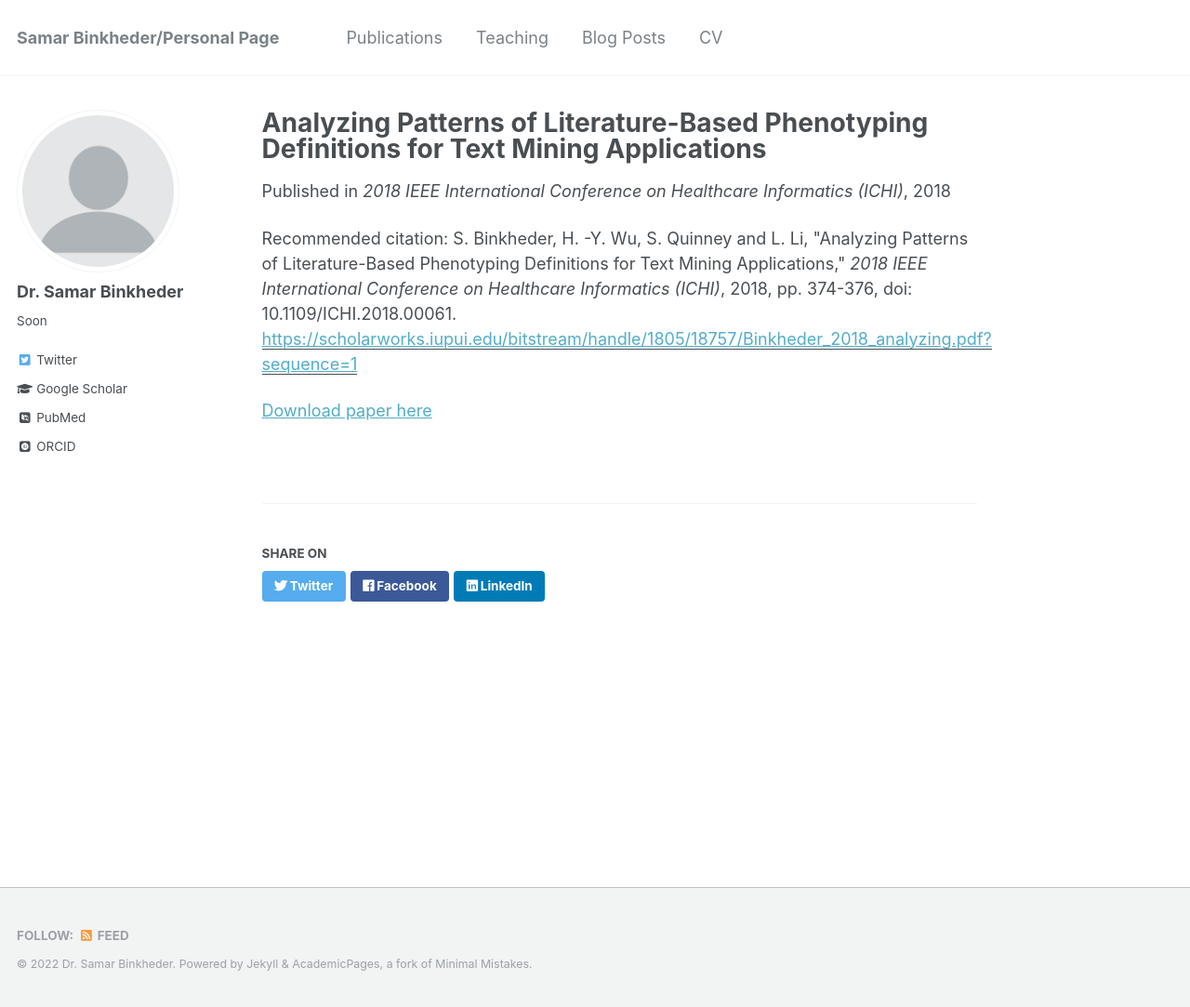
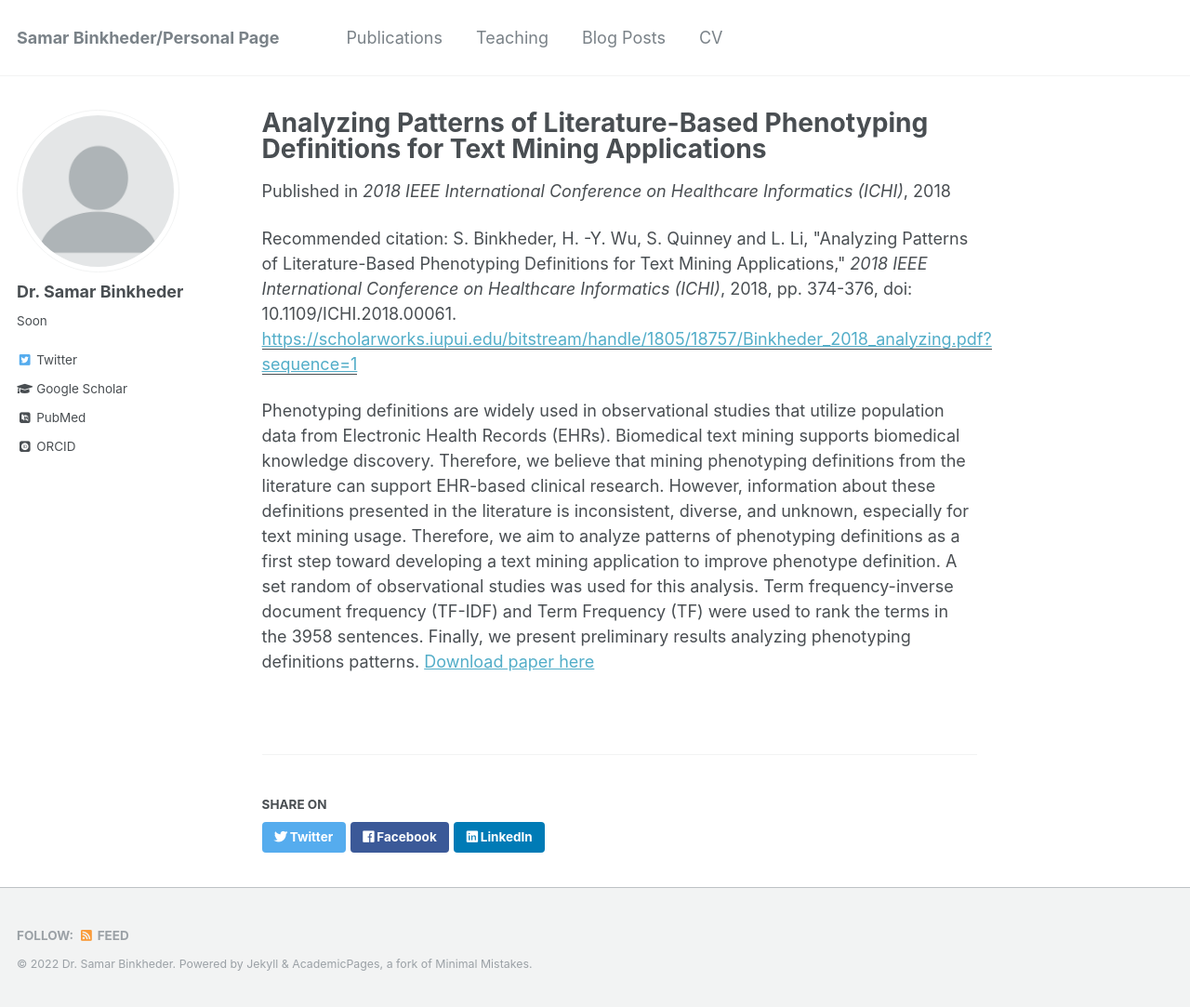
Before and after one commit to SamarBinkheder/SamarBinkheder.github.io, a Jekyll site: the page built from _publications/Binkheder_2018_IEEE.md, in a window 1280 px wide and 1083 px high. Shown: the whole window at 93% size. Built offline with Jekyll 4.4.1, drawn with Linux system fonts in a browser that asks for light colours; some web fonts are replaced.

Commit message:
Update Binkheder_2018_IEEE.md

```diff
--- a/_publications/Binkheder_2018_IEEE.md
+++ b/_publications/Binkheder_2018_IEEE.md
@@ -2,11 +2,12 @@
 title: "Analyzing Patterns of Literature-Based Phenotyping Definitions for Text Mining Applications"
 collection: publications
 permalink: /publication/Binkheder_2018_IEEE/
-excerpt: 'Phenotyping definitions are widely used in observational studies that utilize population data from Electronic Health Records (EHRs). Biomedical text mining supports biomedical knowledge discovery. Therefore, we believe that mining phenotyping definitions from the literature can support EHR-based clinical research. However, information about these definitions presented in the literature is inconsistent, diverse, and unknown, especially for text mining usage. Therefore, we aim to analyze patterns of phenotyping definitions as a first step toward developing a text mining application to improve phenotype definition. A set random of observational studies was used for this analysis. Term frequency-inverse document frequency (TF-IDF) and Term Frequency (TF) were used to rank the terms in the 3958 sentences. Finally, we present preliminary results analyzing phenotyping definitions patterns.'
+excerpt: '.'
 date: 2018-06-26
 venue: '2018 IEEE International Conference on Healthcare Informatics (ICHI)'
 paperurl: 'https://scholarworks.iupui.edu/bitstream/handle/1805/18757/Binkheder_2018_analyzing.pdf?sequence=1'
 citation: 'S. Binkheder, H. -Y. Wu, S. Quinney and L. Li, "Analyzing Patterns of Literature-Based Phenotyping Definitions for Text Mining Applications," <i>2018 IEEE International Conference on Healthcare Informatics (ICHI)</i>, 2018, pp. 374-376, doi: 10.1109/ICHI.2018.00061.'
 
 ---
+Phenotyping definitions are widely used in observational studies that utilize population data from Electronic Health Records (EHRs). Biomedical text mining supports biomedical knowledge discovery. Therefore, we believe that mining phenotyping definitions from the literature can support EHR-based clinical research. However, information about these definitions presented in the literature is inconsistent, diverse, and unknown, especially for text mining usage. Therefore, we aim to analyze patterns of phenotyping definitions as a first step toward developing a text mining application to improve phenotype definition. A set random of observational studies was used for this analysis. Term frequency-inverse document frequency (TF-IDF) and Term Frequency (TF) were used to rank the terms in the 3958 sentences. Finally, we present preliminary results analyzing phenotyping definitions patterns.
 [Download paper here](https://scholarworks.iupui.edu/bitstream/handle/1805/18757/Binkheder_2018_analyzing.pdf?sequence=1)
```
